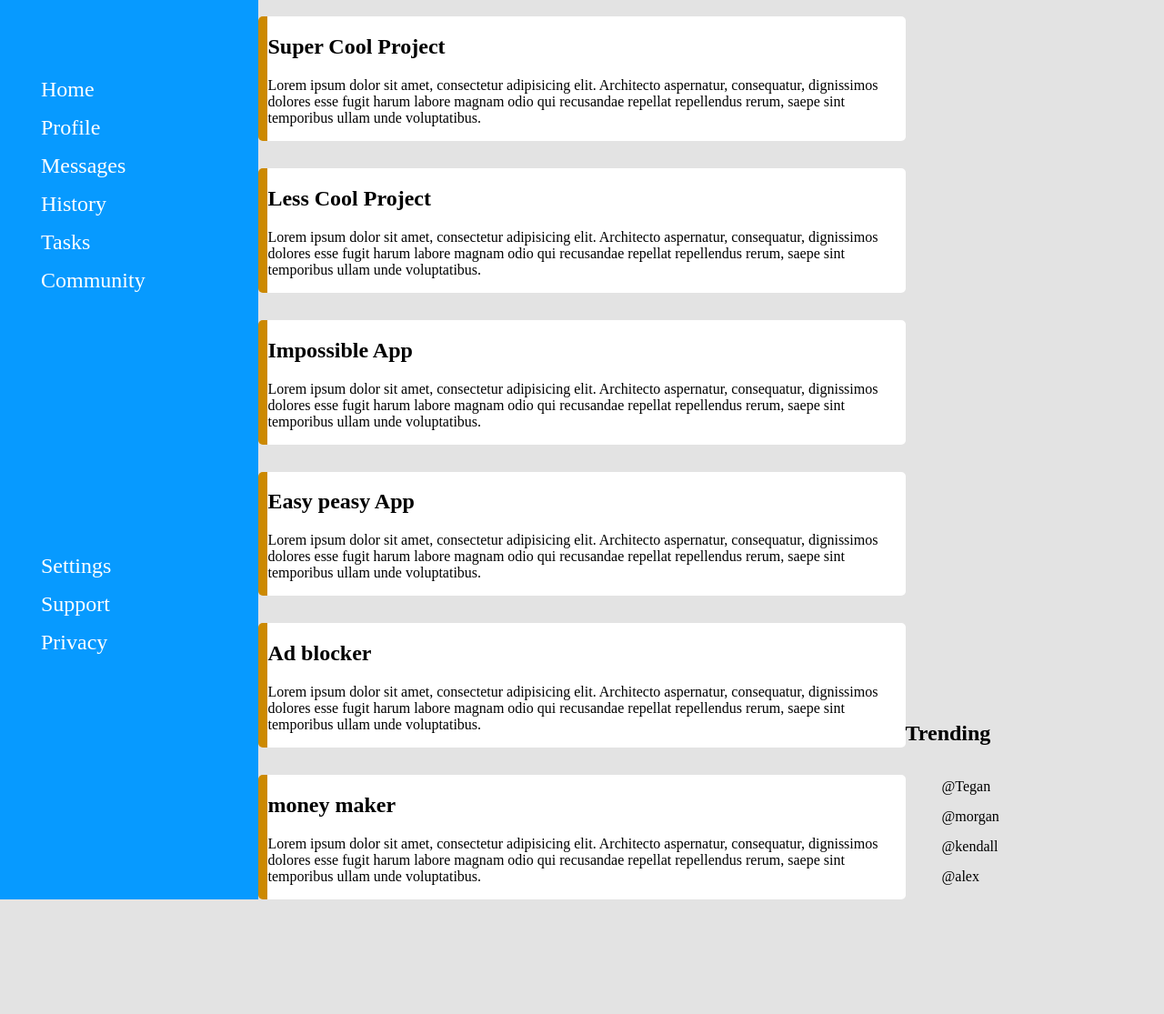
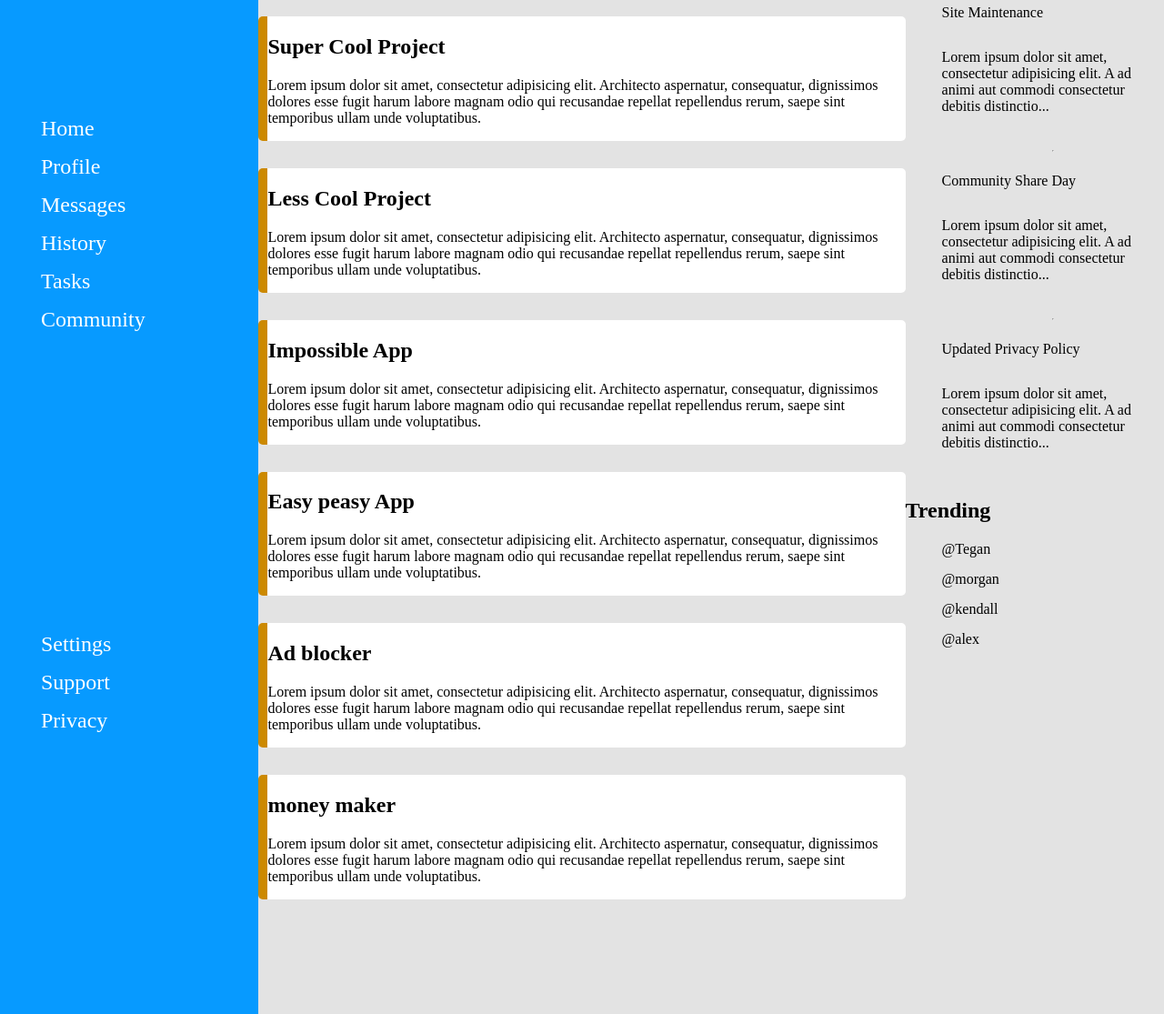
Before and after one commit to hamusel/admin-dashboard, a plain HTML site: page index.html in a window 1280 px wide. Shown: the part 303-1418 px from the top of the page at 91% size. Before the commit the page ends 1292 px from the top, so only its background shows below. Drawn offline with Linux system fonts and the light colour scheme.

Commit message:
:lipstick: Improved page design again

```diff
--- a/index.html
+++ b/index.html
@@ -88,10 +88,25 @@
         </div>
     </div>
     <div id="right-side">
-        <h2>Announcements</h2>
-        <div class="right"></div>
-        <h2>Trending</h2>
-        <div class="right">
+        <div class="right" id="announcements">
+            <h2>Announcements</h2>
+            <ul>
+                <li>Site Maintenance</li>
+                <p>Lorem ipsum dolor sit amet, consectetur adipisicing elit. A ad animi aut commodi consectetur debitis
+                    distinctio...</p>
+                <hr>
+                <li>Community Share Day</li>
+                <p>Lorem ipsum dolor sit amet, consectetur adipisicing elit. A ad animi aut commodi consectetur debitis
+                    distinctio...</p>
+                <hr>
+                <li>Updated Privacy Policy</li>
+                <p>Lorem ipsum dolor sit amet, consectetur adipisicing elit. A ad animi aut commodi consectetur debitis
+                    distinctio...</p>
+            </ul>
+        </div>
+        <div class="right" id="trending">
+            <h2>Trending</h2>
+
             <ul>
                 <li>@Tegan</li>
                 <li>@morgan</li>
--- a/style.css
+++ b/style.css
@@ -97,3 +97,11 @@ input {
     grid-template-columns: 1fr;
     grid-template-rows: 1fr 1fr;
 }
+
+#announcements {
+    grid-row: 1 / 2;
+}
+
+#trending {
+    grid-row: 2 / 3;
+}
```
